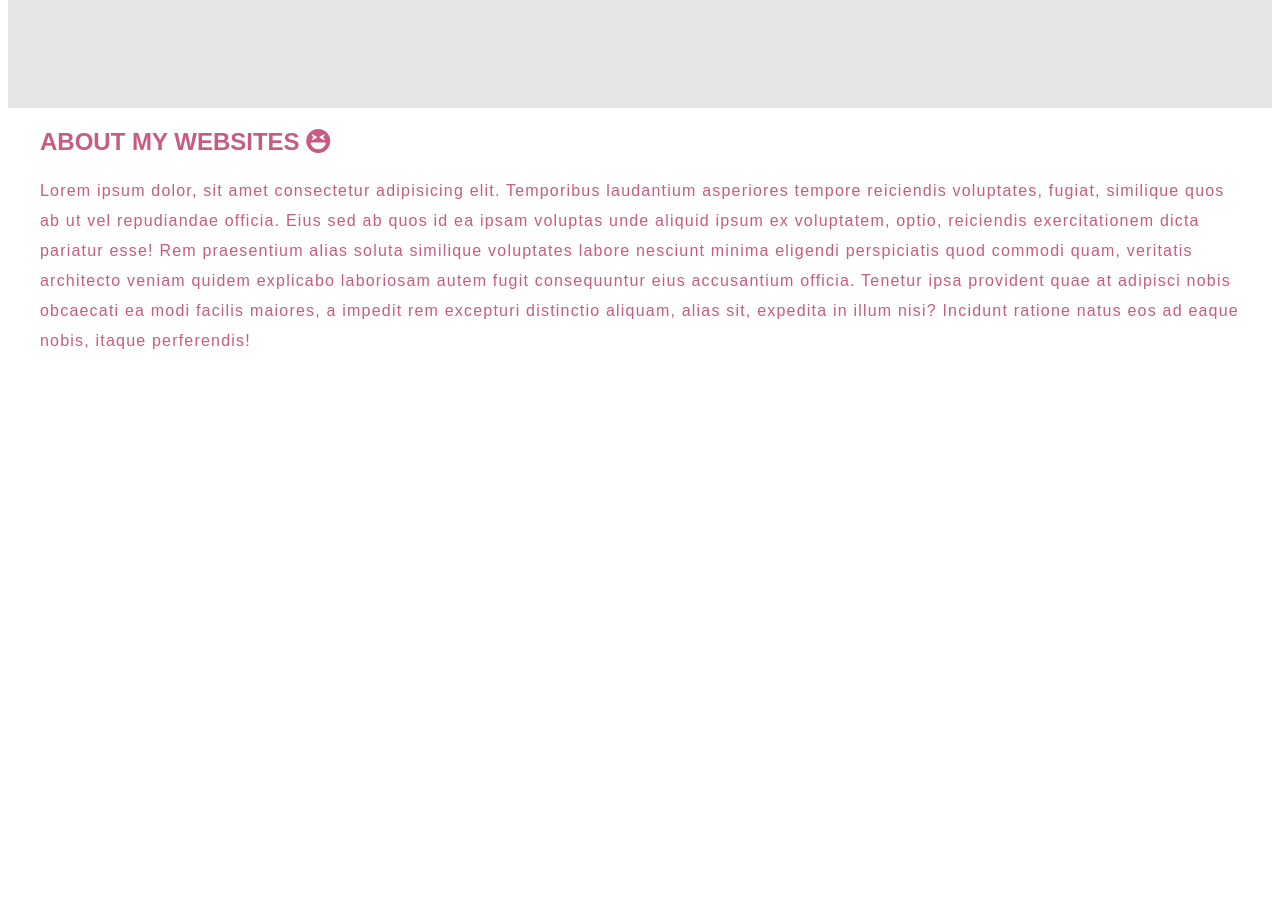
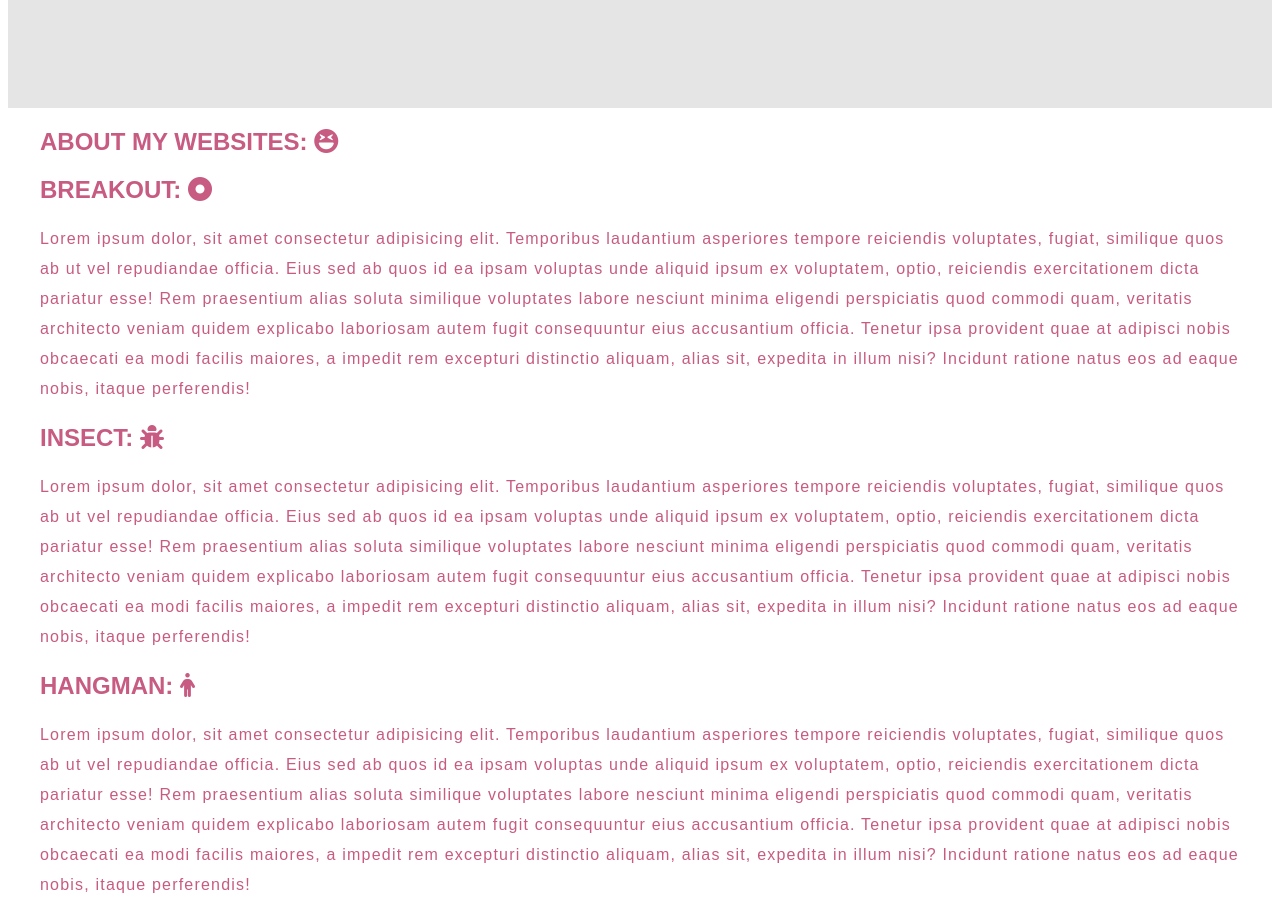
Before and after one commit to elysemar/website2, a plain HTML site: page index.html in a window 1280 px wide. Shown: the part 700-1600 px from the top of the page. Before the commit the page ends 1130 px from the top, so only its background shows below. Drawn offline with Linux system fonts and the light colour scheme; a web font is replaced by a local one.

Commit message:
Update index.html

```diff
--- a/index.html
+++ b/index.html
@@ -26,7 +26,12 @@
         </div>
 
         <section class="container content">
-            <h2>ABOUT MY WEBSITES <i class="fa-solid fa-face-laugh-squint"></i></h2>
+            <h2>ABOUT MY WEBSITES: <i class="fa-solid fa-face-laugh-squint"></i></h2>
+            <h2>BREAKOUT: <i class="fa-solid fa-circle-dot"></i></h2>
+            <p>Lorem ipsum dolor, sit amet consectetur adipisicing elit. Temporibus laudantium asperiores tempore reiciendis voluptates, fugiat, similique quos ab ut vel repudiandae officia. Eius sed ab quos id ea ipsam voluptas unde aliquid ipsum ex voluptatem, optio, reiciendis exercitationem dicta pariatur esse! Rem praesentium alias soluta similique voluptates labore nesciunt minima eligendi perspiciatis quod commodi quam, veritatis architecto veniam quidem explicabo laboriosam autem fugit consequuntur eius accusantium officia. Tenetur ipsa provident quae at adipisci nobis obcaecati ea modi facilis maiores, a impedit rem excepturi distinctio aliquam, alias sit, expedita in illum nisi? Incidunt ratione natus eos ad eaque nobis, itaque perferendis!
+            <h2>INSECT: <i class="fa-solid fa-bug"></i></i></h2>
+            <p>Lorem ipsum dolor, sit amet consectetur adipisicing elit. Temporibus laudantium asperiores tempore reiciendis voluptates, fugiat, similique quos ab ut vel repudiandae officia. Eius sed ab quos id ea ipsam voluptas unde aliquid ipsum ex voluptatem, optio, reiciendis exercitationem dicta pariatur esse! Rem praesentium alias soluta similique voluptates labore nesciunt minima eligendi perspiciatis quod commodi quam, veritatis architecto veniam quidem explicabo laboriosam autem fugit consequuntur eius accusantium officia. Tenetur ipsa provident quae at adipisci nobis obcaecati ea modi facilis maiores, a impedit rem excepturi distinctio aliquam, alias sit, expedita in illum nisi? Incidunt ratione natus eos ad eaque nobis, itaque perferendis!
+            <h2>HANGMAN: <i class="fa-solid fa-person"></i></i></h2>
             <p>Lorem ipsum dolor, sit amet consectetur adipisicing elit. Temporibus laudantium asperiores tempore reiciendis voluptates, fugiat, similique quos ab ut vel repudiandae officia. Eius sed ab quos id ea ipsam voluptas unde aliquid ipsum ex voluptatem, optio, reiciendis exercitationem dicta pariatur esse! Rem praesentium alias soluta similique voluptates labore nesciunt minima eligendi perspiciatis quod commodi quam, veritatis architecto veniam quidem explicabo laboriosam autem fugit consequuntur eius accusantium officia. Tenetur ipsa provident quae at adipisci nobis obcaecati ea modi facilis maiores, a impedit rem excepturi distinctio aliquam, alias sit, expedita in illum nisi? Incidunt ratione natus eos ad eaque nobis, itaque perferendis!</p>
         </section>
 </body>
```
